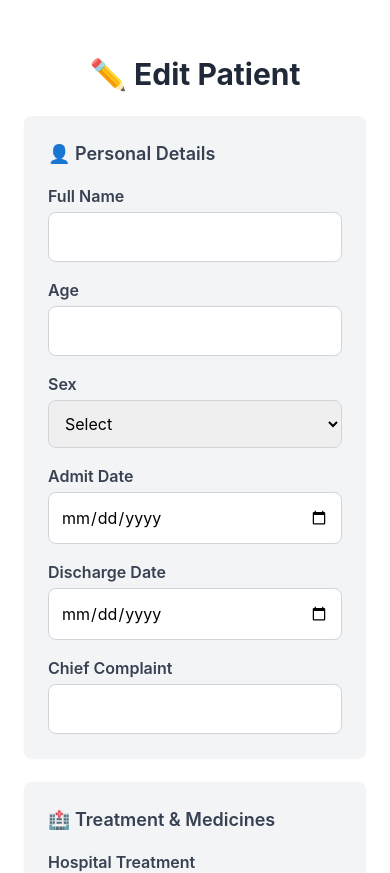
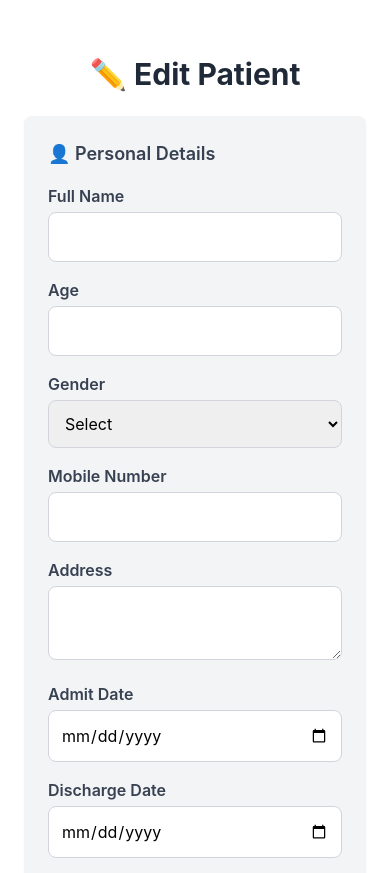
Before and after one commit to vaghelajay2002/kalavati_frontend, a React (Create React App) app: page /edit-patient/1 in a window 390 px wide. Shown: the top 873 px of the page. Built offline with nearby package versions, Linux system fonts and the light colour scheme; no server answers; sample sign-in values are in the browser's storage.

Commit message:
add mobile and adress field

```diff
--- a/src/AddEditPatient.js
+++ b/src/AddEditPatient.js
@@ -9,6 +9,8 @@ function AddPatient() {
     name: "",
     age: "",
     sex: "",
+    mobile: "",
+    address: "",
     admit_date: "",
     discharge_date: "",
     chief_complaint: "",
@@ -21,6 +23,7 @@ function AddPatient() {
     hospital_medicines: [],
     discharge_medicines: [],
   });
+
   const API_URL = process.env.REACT_APP_API_URL || "https://kalavati-backend.onrender.com"; // Fallback URL
 
   const [medicineName, setMedicineName] = useState("");
@@ -34,8 +37,12 @@ function AddPatient() {
     const { name, value } = e.target;
     if (name === "admit_date" || name === "discharge_date") {
       const localDate = new Date(value);
-      setPatient((prev) => ({ ...prev, [name]: localDate.toLocaleDateString("en-CA") })); // Ensure local format
+      setPatient((prev) => ({ ...prev, [name]: value })); // Ensure local format
     }
+    // else if (name === "mobile") {
+    //   // Allow only numbers and enforce 10-digit limit
+    //   if (!/^\d{0,10}$/.test(value)) return;
+    // }
     else {
       setPatient((prev) => ({ ...prev, [name]: value }));
     }
@@ -103,7 +110,10 @@ function AddPatient() {
         body: JSON.stringify(formattedPatient),
       });
       if (response.ok) {
-        alert("Patient added successfully!");
+        const data = await response.json(); // Assuming backend returns patient object with ID
+      alert(`Patient created successfully with Case No. ${data.id}`);
+        console.log(formattedPatient);
+
         navigate("/");
       }
     } catch (error) {
@@ -129,13 +139,38 @@ function AddPatient() {
               <input type="number" name="age" value={patient.age} onChange={handleInputChange} className="form-input" required />
             </div>
             <div>
-              <label className="form-label">Sex</label>
+              <label className="form-label">Gender</label>
               <select name="sex" value={patient.sex} onChange={handleInputChange} className="form-input" required>
                 <option value="">Select</option>
                 <option value="Male">Male</option>
                 <option value="Female">Female</option>
               </select>
             </div>
+              <div>
+                <label className="form-label">Mobile Number</label>
+                <input
+                  type="text"
+                  name="mobile"
+                  value={patient.mobile}
+                  onChange={handleInputChange}
+                  className="form-input"
+                  required
+                  maxLength="10"
+                  pattern="\d{10}" // Ensures only 10 digits
+                  title="Mobile number must be exactly 10 digits"
+                />
+              </div>
+              <div>
+                <label className="form-label">Address</label>
+                <textarea
+                  name="address"
+                  value={patient.address}
+                  onChange={handleInputChange}
+                  className="form-input"
+                  required
+                ></textarea>
+              </div>
+
             <div>
               <label className="form-label">Admit Date</label>
               <input type="date" name="admit_date" value={patient.admit_date} onChange={handleInputChange} className="form-input" max={new Date().toLocaleDateString("en-CA")}
--- a/src/Dashboard.js
+++ b/src/Dashboard.js
@@ -13,9 +13,12 @@ function Dashboard() {
     fetch(`${API_URL}/patients`)
       .then((res) => res.json())
       .then((data) => {
-        const sortedPatients = data.sort(
-          (a, b) => new Date(b.updated_at || b.admit_date) - new Date(a.updated_at || a.admit_date)
-        );
+        const sortedPatients = data.sort((a, b) => {
+
+          return b.id-a.id; // Sort in descending order (LIFO)
+        });
+        console.log(data);
+
         setPatients(sortedPatients);
       })
       .catch((error) => console.error("Error fetching patients:", error))
@@ -70,7 +73,7 @@ function Dashboard() {
                 <strong>Age:</strong> {patient.age}
               </p>
               <p className="text-gray-700">
-                <strong>Sex:</strong> {patient.sex}
+                <strong>Gender:</strong> {patient.sex}
               </p>
               <div className="mt-4 flex gap-2">
                 <button
--- a/src/EditPatient.js
+++ b/src/EditPatient.js
@@ -11,6 +11,8 @@
     name: "",
     age: "",
     sex: "",
+    mobile: "",
+    address: "",
     admit_date: "",
     discharge_date: "",
     chief_complaint: "",
@@ -56,7 +58,7 @@
 
       setPatient((prev) => ({
         ...prev,
-        [name]: selectedDate.toISOString().split("T")[0], // Store YYYY-MM-DD
+        [name]: value, // Store YYYY-MM-DD
       }));
     } else {
       setPatient((prev) => ({ ...prev, [name]: value }));
@@ -182,7 +184,7 @@
               <input type="number" name="age" value={patient.age} onChange={handleInputChange} className="form-input" required />
             </div>
             <div>
-                <label className="form-label">Sex</label>
+              <label className="form-label">Gender</label>
               <select name="sex" value={patient.sex} onChange={handleInputChange} className="form-input" required>
                 <option value="">Select</option>
                 <option value="Male">Male</option>
@@ -190,13 +192,35 @@
               </select>
             </div>
             <div>
+              <label className="form-label">Mobile Number</label>
+              <input
+                type="text"
+                name="mobile"
+                value={patient.mobile}
+                onChange={handleInputChange}
+                className="form-input"
+                required
+              />
+            </div>
+            <div>
+              <label className="form-label">Address</label>
+              <textarea
+                name="address"
+                value={patient.address}
+                onChange={handleInputChange}
+                className="form-input"
+                required
+              ></textarea>
+            </div>
+
+            <div>
               <label className="form-label">Admit Date</label>
               <input type="date" name="admit_date" value={patient.admit_date} onChange={handleInputChange} className="form-input" max={new Date().toLocaleDateString("en-CA")}
                 required />
             </div>
             <div>
               <label className="form-label">Discharge Date</label>
-                <input type="date" name="discharge_date" value={patient.discharge_date} onChange={handleInputChange} max={new Date().toLocaleDateString("en-CA")}
+              <input type="date" name="discharge_date" value={patient.discharge_date} onChange={handleInputChange} min={new Date().toLocaleDateString("en-CA")}
                 className="form-input" />
             </div>
             <div>
@@ -206,6 +230,7 @@
                 value={patient.chief_complaint}
                 onChange={handleInputChange}
                 className="form-input"
+                disabled
               ></input>
             </div>
           </div>
--- a/src/PatientDetails.js
+++ b/src/PatientDetails.js
@@ -23,10 +23,12 @@ function PatientDetails() {
         <h3 className="text-lg font-semibold text-gray-700 border-b pb-2 mb-4">Personal Details</h3>
 
         <div className="grid grid-cols-2 gap-4 text-gray-700">
-          <p><strong>Uid:</strong> {patient.id}</p>
+          <p><strong>Case id:</strong> {patient.id}</p>
           <p><strong>Name:</strong> {patient.name}</p>
           <p><strong>Age:</strong> {patient.age}</p>
           <p><strong>Sex:</strong> {patient.sex}</p>
+          <p><strong>Mobile:</strong> {patient.mobile}</p>
+          <p><strong>Address:</strong> {patient.address}</p>
           <p><strong>Admit Date:</strong> {patient.admit_date.split("T")[0]}</p>
           <p><strong>Discharge Date:</strong> {patient.discharge_date ? patient.discharge_date.split("T")[0] : "Not Discharged"}</p>
         </div>
```
Also changed, not shown: 1 other file (tests, documents, lock files or other folders). Lines whose indentation alone changed are shown as unchanged.
